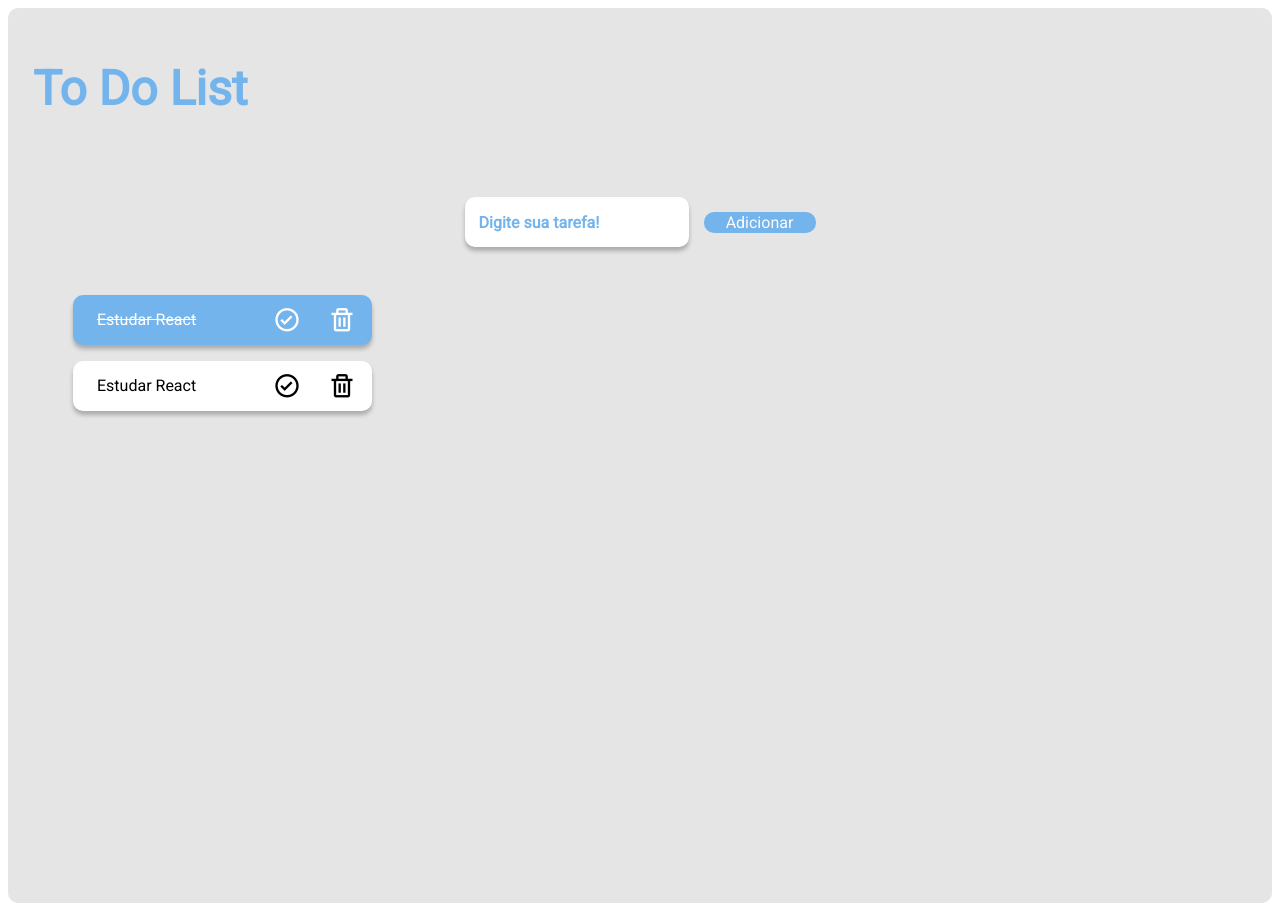
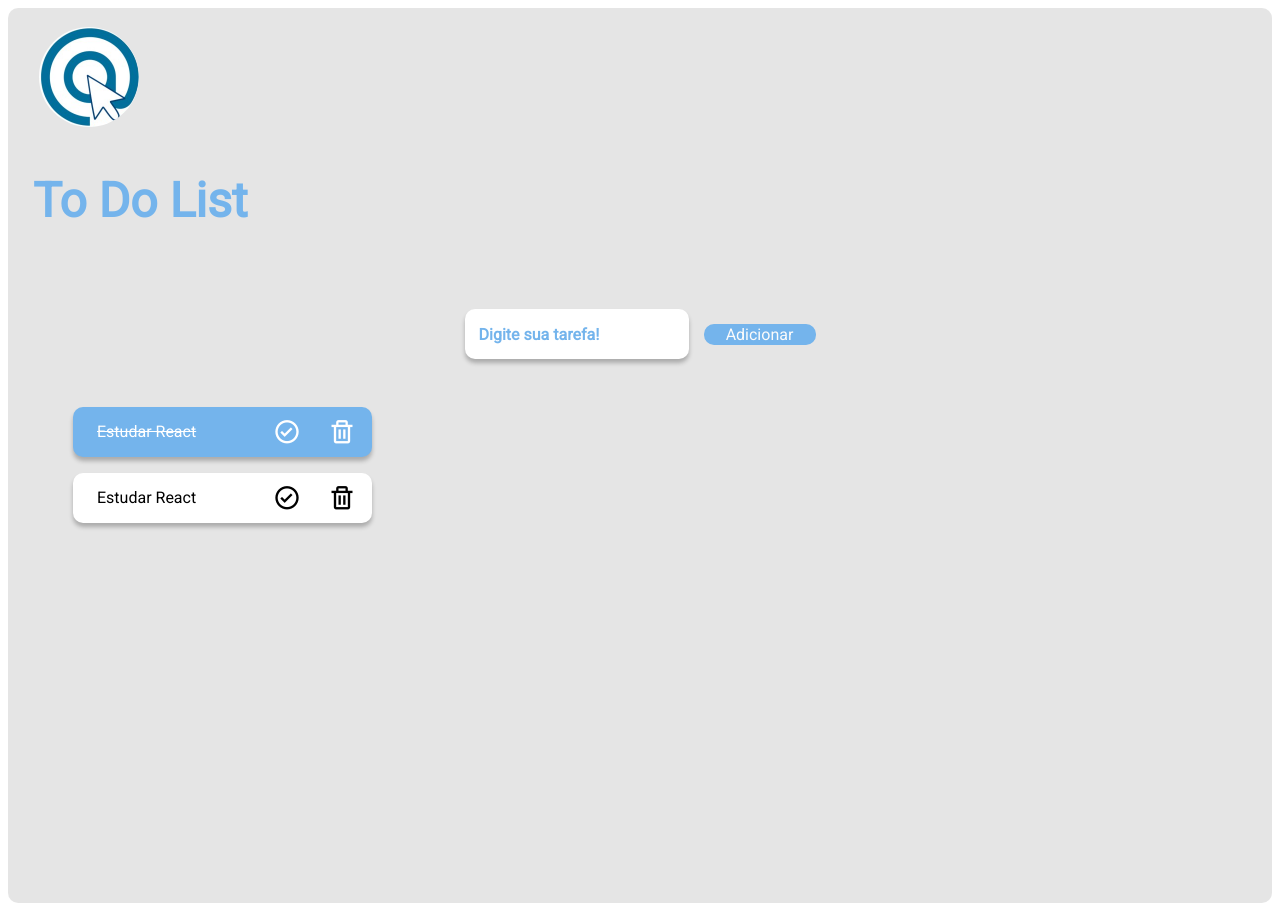
Before and after one commit to YasminSouzaL/infoalto, a React (Vite) app: page / in a window 1280 px wide. Built offline with nearby package versions, Linux system fonts and the light colour scheme.

Commit message:
so falta alguma coisas.

```diff
--- a/src/App.jsx
+++ b/src/App.jsx
@@ -1,6 +1,7 @@
 import { Container, Input, Button, Flex, Spacer, Item } from "./styles";
 /* Usar LocalStorage */
 import { useState } from "react";
+import imgagemEscolhida from './assets/Capturar.jpg';
 
 function App() {
   const [tarefa,setTarefa] = useState("");
@@ -52,6 +53,14 @@ function App() {
 
   return (
     <Container>
+      <img src={imgagemEscolhida} alt="imagem" style={
+        {
+          width: "100px",
+          height: "100px",
+          borderRadius: "50%",
+          margin: "6px",
+        }
+      }/>
       <h1 className="title">
         To Do List
       </h1>
```
Also changed, not shown: src/assets/Capturar.JPG (added), src/styles/index.js (line endings or trailing spaces).
